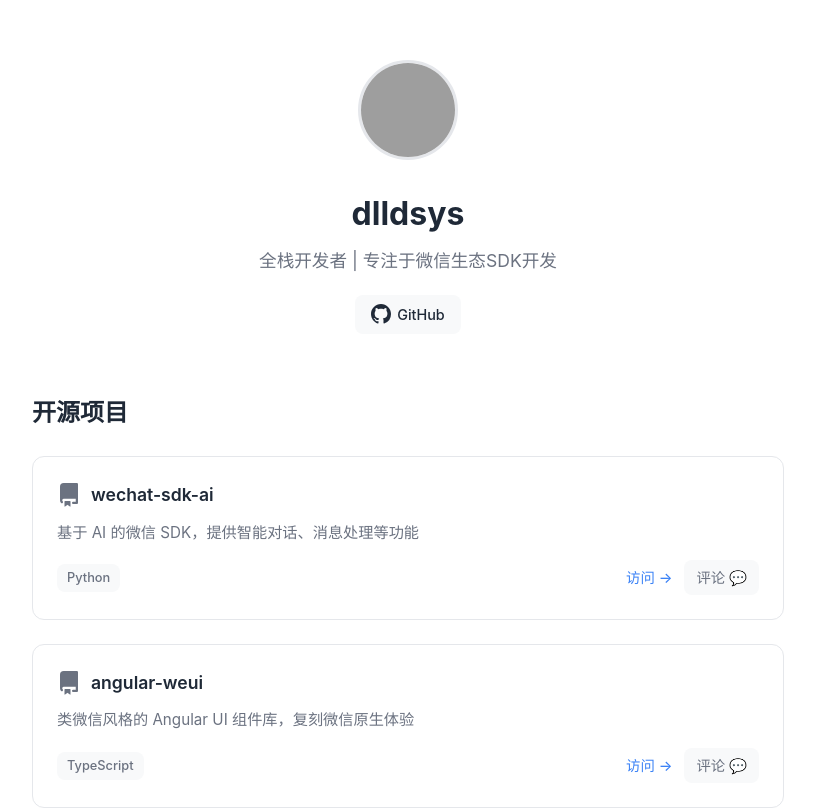
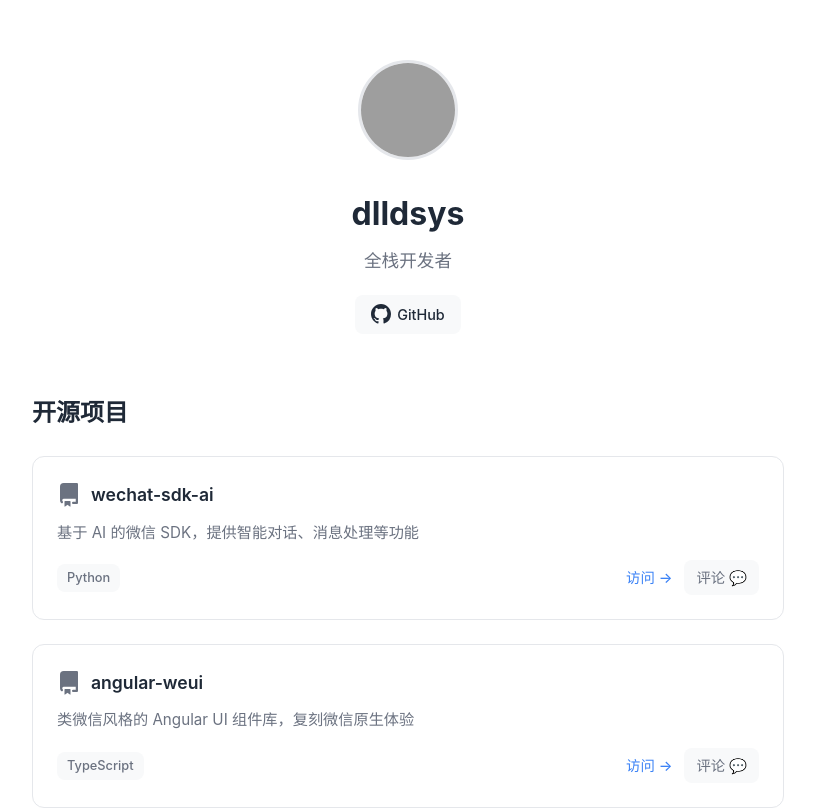
Before and after one commit to dlldsys/dlldsys.github.io, a plain HTML site: page index.html in a window 1280 px wide. Shown: the top 811 px of the page, without its empty margins (232-1047 px from the left). Drawn offline with Linux system fonts and the light colour scheme; grey boxes are pictures that could not be loaded.

Commit message:
chore: 更新个人简介

```diff
--- a/index.html
+++ b/index.html
@@ -14,7 +14,7 @@
                 <img src="https://avatars.githubusercontent.com/u/your-github-id" alt="Avatar" onerror="this.src='https://github.com/dlldsys.png'">
             </div>
             <h1 class="name">dlldsys</h1>
-            <p class="bio">全栈开发者 | 专注于微信生态SDK开发</p>
+            <p class="bio">全栈开发者</p>
             <div class="social-links">
                 <a href="https://github.com/dlldsys" target="_blank" class="social-link">
                     <svg height="20" viewBox="0 0 16 16" fill="currentColor">
```
